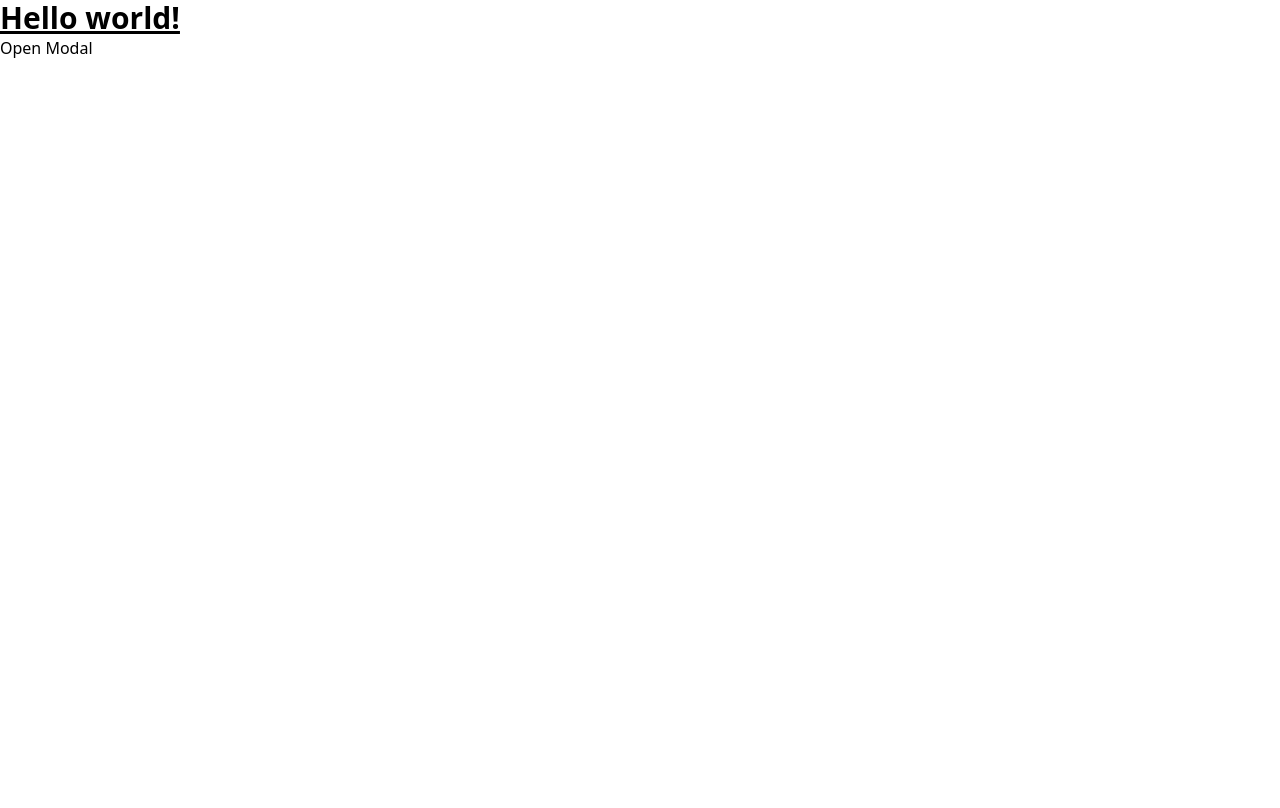
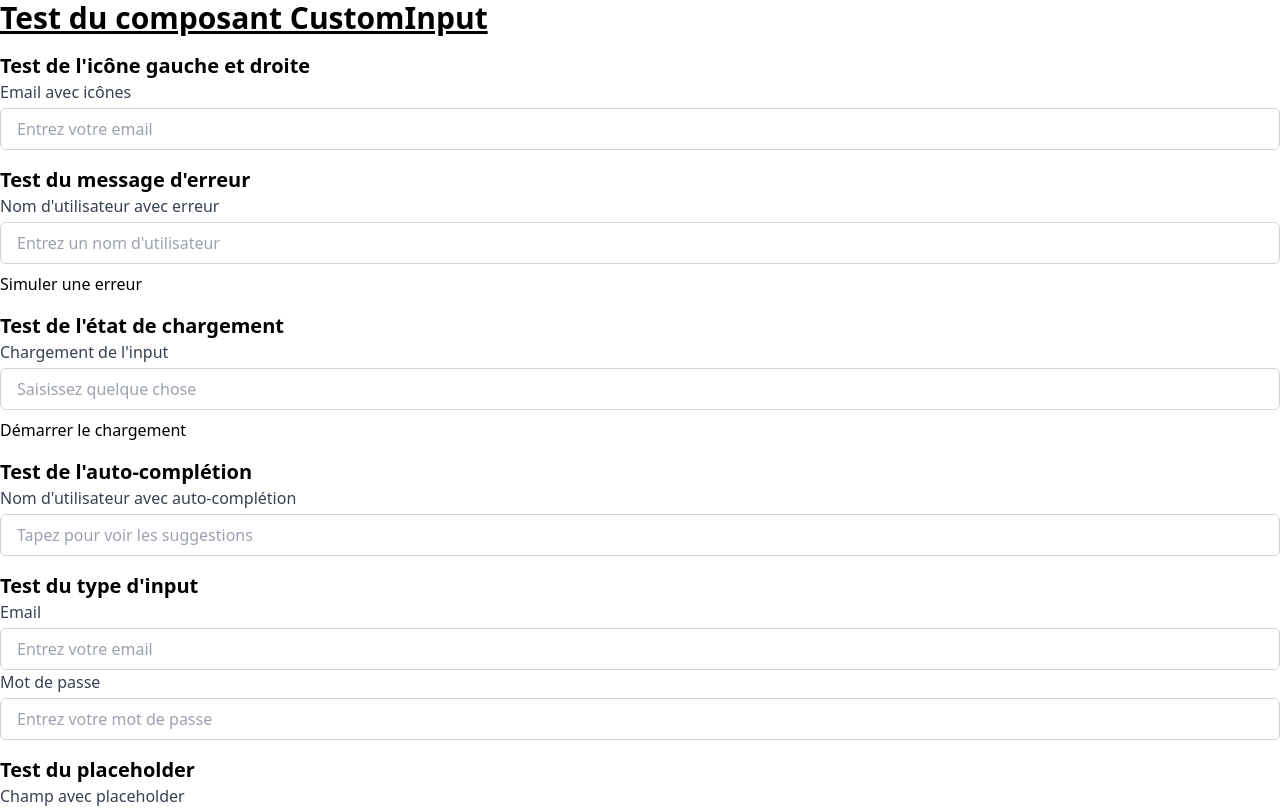
Before and after one commit to Orion-Solutions-Group/Toolkit-WebUI, a Vue app: page / in a window 1280 px wide. Shown: the top 808 px of the page. Built offline with nearby package versions, Linux system fonts and the light colour scheme.

Commit message:
Update Input composant with tests

```diff
--- a/src/App.vue
+++ b/src/App.vue
@@ -1,34 +1,120 @@
 <script setup lang="ts">
+import { ref } from 'vue';
 
-import { ref } from 'vue';
-import OrionModal from './components/OrionModal.vue';
+import CustomInput from './components/InputTest.vue'; // Assurez-vous que le chemin est correct
 
-const showModal = ref(false);
+const inputValue = ref(''); // Lier la valeur de l'input
+const inputError = ref('');
+const loadingState = ref(false);
+const autoSuggestions = ref(['Suggestion 1', 'Suggestion 2', 'Autre Suggestion']);
 
-const handleAccept = () => {
-  showModal.value = false;
-  console.log('Modal accepted');
-  console.log("showModal", showModal.value);
+// Fonction pour simuler une validation simple
+const validateInput = () => {
+  if (inputValue.value.length < 3) {
+    inputError.value = 'La saisie doit contenir au moins 3 caractères.';
+  } else {
+    inputError.value = '';
+  }
+};
+
+// Fonction pour simuler un chargement dynamique
+const toggleLoading = () => {
+  loadingState.value = !loadingState.value;
 };
 </script>
+<template>
+  <h1 class="text-3xl font-bold underline mb-4">Test du composant CustomInput</h1>
 
-<template>
-  <h1 class="text-3xl font-bold underline">
-    Hello world!
-  </h1>
+  <!-- Icônes gauche et droite -->
+  <div class="my-4">
+    <h2 class="text-xl font-bold">Test de l'icône gauche et droite</h2>
+    <CustomInput
+      v-model="inputWithIcons"
+      label="Email avec icônes"
+      type="email"
+      leftIcon="fa fa-envelope"
+      rightIcon="fa fa-check"
+      placeholder="Entrez votre email"
+    />
+  </div>
 
+  <!-- Message d'erreur -->
+  <div class="my-4">
+    <h2 class="text-xl font-bold">Test du message d'erreur</h2>
+    <CustomInput
+      v-model="inputWithError"
+      label="Nom d'utilisateur avec erreur"
+      type="text"
+      :error="inputError"
+      placeholder="Entrez un nom d'utilisateur"
+    />
+    <button @click="toggleError" class="btn-primary mt-2">Simuler une erreur</button>
+  </div>
 
-  <button @click="showModal = true" class="btn-primary">Open Modal</button>
-  <div>
-    <OrionModal
-        :open="showModal"
-        title="Supprimer un client ?"
-        message="Voulez-vous vraiment supprimer ce client ? Cette action est irréversible."
-        confirmText="Accepter"
-        cancelText="Annuler"
-        @accept="handleAccept"
-        @update:open="handleAccept"
-        size="lg"
+  <!-- État de chargement -->
+  <div class="my-4">
+    <h2 class="text-xl font-bold">Test de l'état de chargement</h2>
+    <CustomInput
+      v-model="inputLoading"
+      label="Chargement de l'input"
+      type="text"
+      :isLoading="loadingState"
+      placeholder="Saisissez quelque chose"
+    />
+    <button @click="toggleLoading" class="btn-primary mt-2">
+      {{ loadingState ? 'Arrêter le chargement' : 'Démarrer le chargement' }}
+    </button>
+  </div>
+
+  <!-- Auto-complétion -->
+  <div class="my-4">
+    <h2 class="text-xl font-bold">Test de l'auto-complétion</h2>
+    <CustomInput
+      v-model="inputWithSuggestions"
+      label="Nom d'utilisateur avec auto-complétion"
+      type="text"
+      placeholder="Tapez pour voir les suggestions"
+      :autoCompleteResults="['Suggestion 1', 'Suggestion 2', 'Test', 'Utilisateur']"
+    />
+  </div>
+
+  <!-- Types d'input -->
+  <div class="my-4">
+    <h2 class="text-xl font-bold">Test du type d'input</h2>
+    <CustomInput
+      v-model="inputEmail"
+      label="Email"
+      type="email"
+      placeholder="Entrez votre email"
+    />
+    <CustomInput
+      v-model="inputPassword"
+      label="Mot de passe"
+      type="password"
+      placeholder="Entrez votre mot de passe"
+    />
+  </div>
+
+  <!-- Placeholder -->
+  <div class="my-4">
+    <h2 class="text-xl font-bold">Test du placeholder</h2>
+    <CustomInput
+      v-model="inputPlaceholder"
+      label="Champ avec placeholder"
+      type="text"
+      placeholder="Ceci est un placeholder"
+    />
+  </div>
+
+  <!-- État désactivé -->
+  <div class="my-4">
+    <h2 class="text-xl font-bold">Test de l'état désactivé</h2>
+    <CustomInput
+      v-model="inputDisabled"
+      label="Champ désactivé"
+      type="text"
+      placeholder="Ce champ est désactivé"
+      :disabled="true"
     />
   </div>
 </template>
--- a/src/components/InputTest.vue
+++ b/src/components/InputTest.vue
@@ -133,7 +133,3 @@ const inputClass = computed(() => {
     <p v-if="error" class="mt-1 text-red-500 text-sm">{{ error }}</p>
   </div>
 </template>
-
-<style scoped>
-/* Aucune personnalisation CSS lourde n'est nécessaire avec Tailwind */
-</style>
```
